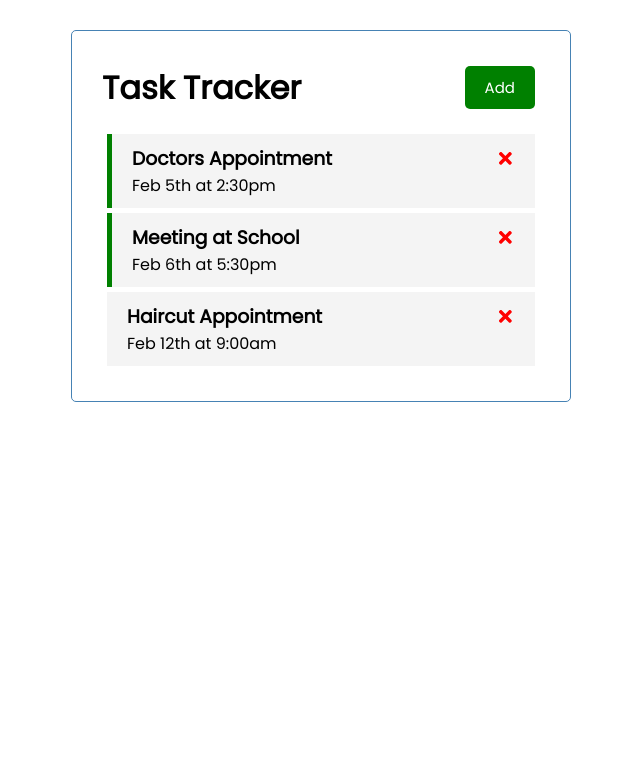
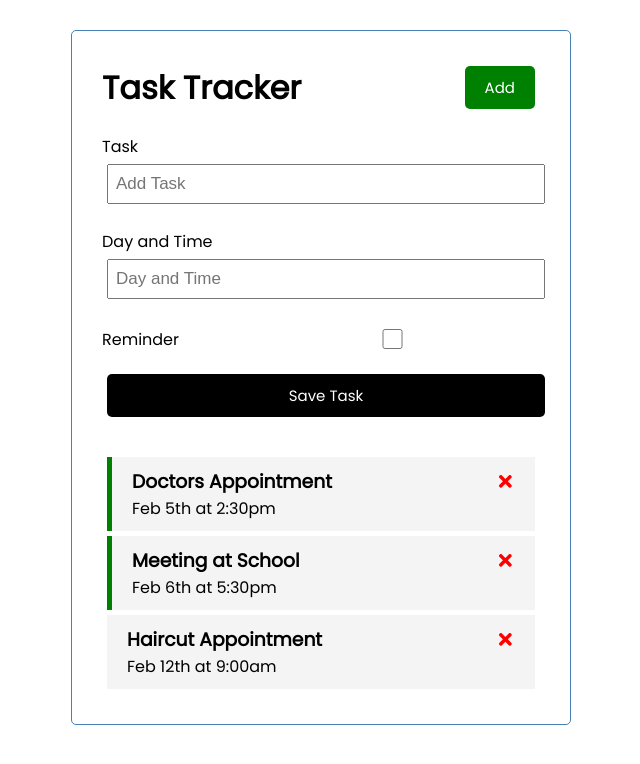
Before and after one commit to chriskorsak/react-task-tracker, a React (Create React App) app: page / in a window 1280 px wide. Shown: the top 764 px of the page, without its empty margins (319-959 px from the left). Built offline with nearby package versions, Linux system fonts and the light colour scheme.

Commit message:
add AddTask component to app.js

```diff
--- a/src/App.js
+++ b/src/App.js
@@ -4,6 +4,7 @@ import { useState } from "react";
 
 import Header from './components/Header';
 import Tasks from './components/Tasks';
+import { AddTask } from './components/AddTask';
 
 function App() {
   const [tasks, setTasks] = useState([
@@ -41,6 +42,7 @@ function App() {
   return (
     <div className="container">
       <Header />
+      <AddTask />
       {tasks.length > 0 ? <Tasks tasks={tasks} onDelete={deleteTask} onToggle={toggleReminder}/> : 'No Tasks!'}
     </div>
   );
```
